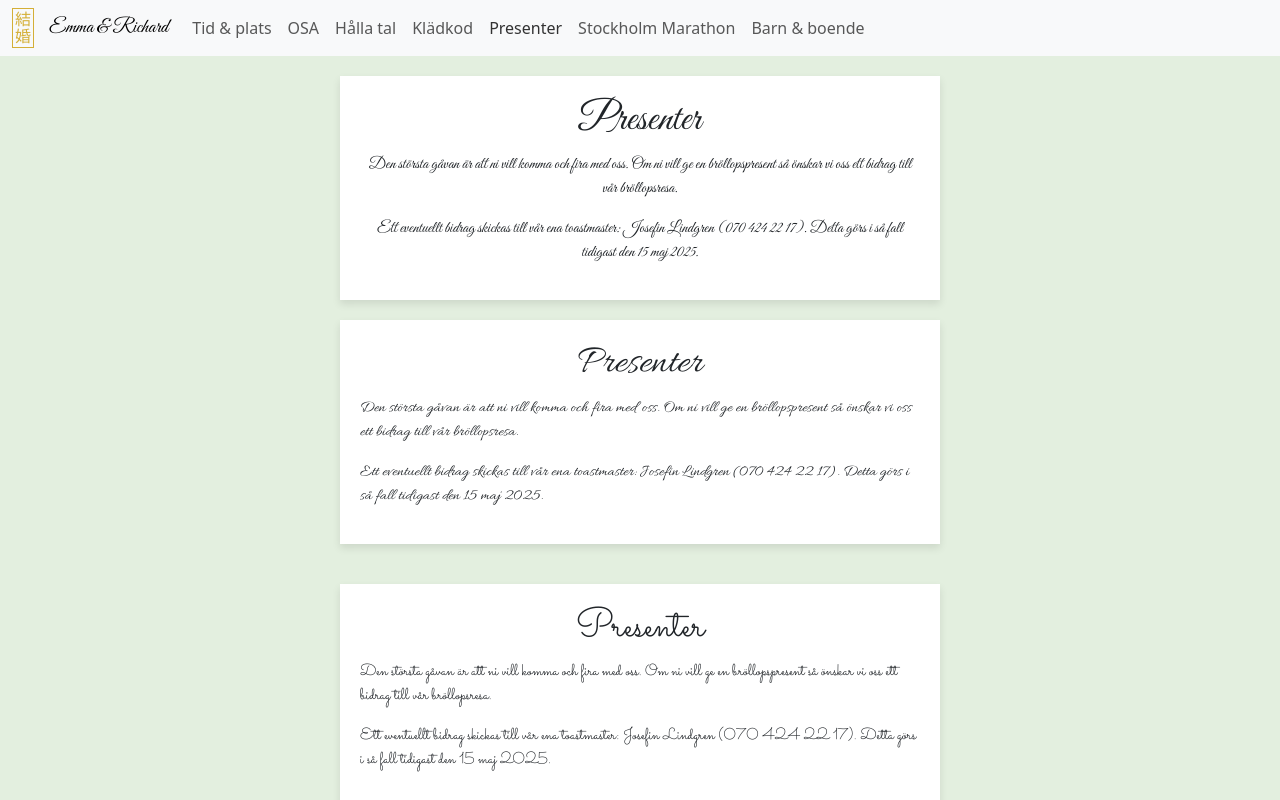
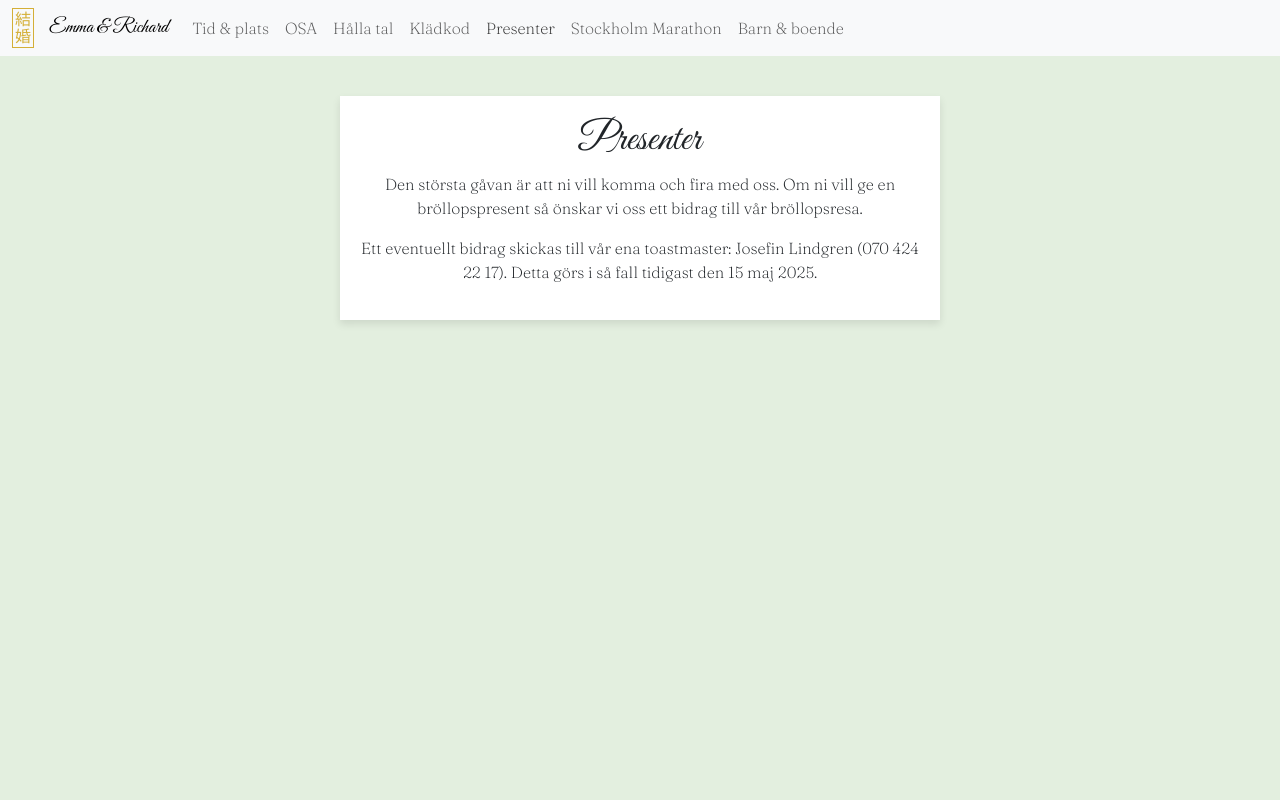
Before and after one commit to richarduggelberg/wedding, a React (Vite) app: page / in a window 1280 px wide. Both pictures are taken after a click on the link "Presenter". Shown: the top 800 px of the page. Built offline with nearby package versions, Linux system fonts and the light colour scheme.

Commit message:
wip changes

```diff
--- a/src/App.tsx
+++ b/src/App.tsx
@@ -10,10 +10,24 @@ import DressCodePage from "./components/DressCodePage";
 import GiftsPage from "./components/GiftsPage";
 
 const App = () => {
-  const title = "Emma & Richard";
   const navBarText = "";
 
   const [currentPage, setCurrentPage] = useState<string>("home");
+
+  // Mapping for page titles
+  const pageTitles: { [key: string]: string } = {
+    home: " ",
+    about: "Emma & Richard",
+    rsvp: "Emma & Richard",
+    speech: "Emma & Richard",
+    dresscode: "Emma & Richard",
+    kids: "Emma & Richard",
+    marathon: "Emma & Richard",
+    gifts: "Emma & Richard",
+  };
+
+  // Dynamically set title based on current page
+  const title = pageTitles[currentPage] || "Emma & Richard"; // Default to 'Emma & Richard' if no match
 
   return (
     <>
--- a/src/components/GiftsPage.tsx
+++ b/src/components/GiftsPage.tsx
@@ -9,193 +9,6 @@ const GiftsPage = () => {
           padding: "20px",
         }}
       >
-        {/* Existing Sections */}
-        <div
-          style={{
-            maxWidth: "600px",
-            margin: "0 auto",
-            padding: "20px",
-            boxShadow: "0 4px 8px rgba(0, 0, 0, 0.1)",
-            backgroundColor: "#fff",
-            textAlign: "center",
-            fontFamily: "'Great Vibes', cursive", // Great Vibes font
-          }}
-        >
-          <h1 style={{ textAlign: "center" }}>Presenter</h1>
-          <p>
-            Den största gåvan är att ni vill komma och fira med oss. Om ni vill
-            ge en bröllopspresent så önskar vi oss ett bidrag till vår
-            bröllopsresa.
-          </p>
-          <p>
-            Ett eventuellt bidrag skickas till vår ena toastmaster:
-            <> Josefin Lindgren (070 424 22 17). </>
-            Detta görs i så fall tidigast den 15 maj 2025.
-          </p>
-        </div>
-
-        <div
-          style={{
-            maxWidth: "600px",
-            margin: "20px auto",
-            padding: "20px",
-            boxShadow: "0 4px 8px rgba(0, 0, 0, 0.1)",
-            backgroundColor: "#fff",
-            fontFamily: "'Allura', cursive", // Allura font
-          }}
-        >
-          <h1 style={{ textAlign: "center" }}>Presenter</h1>
-          <p>
-            Den största gåvan är att ni vill komma och fira med oss. Om ni vill
-            ge en bröllopspresent så önskar vi oss ett bidrag till vår
-            bröllopsresa.
-          </p>
-          <p>
-            Ett eventuellt bidrag skickas till vår ena toastmaster:
-            <> Josefin Lindgren (070 424 22 17). </>
-            Detta görs i så fall tidigast den 15 maj 2025.
-          </p>
-        </div>
-
-        <div
-          style={{
-            maxWidth: "600px",
-            margin: "20px auto",
-            padding: "20px",
-            boxShadow: "0 4px 8px rgba(0, 0, 0, 0.1)",
-            backgroundColor: "#fff",
-            fontFamily: "'Sacramento', cursive", // Sacramento font
-          }}
-        >
-          <h1 style={{ textAlign: "center" }}>Presenter</h1>
-          <p>
-            Den största gåvan är att ni vill komma och fira med oss. Om ni vill
-            ge en bröllopspresent så önskar vi oss ett bidrag till vår
-            bröllopsresa.
-          </p>
-          <p>
-            Ett eventuellt bidrag skickas till vår ena toastmaster:
-            <> Josefin Lindgren (070 424 22 17). </>
-            Detta görs i så fall tidigast den 15 maj 2025.
-          </p>
-        </div>
-
-        <div
-          style={{
-            maxWidth: "600px",
-            margin: "20px auto",
-            padding: "20px",
-            boxShadow: "0 4px 8px rgba(0, 0, 0, 0.1)",
-            backgroundColor: "#fff",
-            fontFamily: "'Parisienne', cursive", // Parisienne font
-          }}
-        >
-          <h1 style={{ textAlign: "center" }}>Presenter</h1>
-          <p>
-            Den största gåvan är att ni vill komma och fira med oss. Om ni vill
-            ge en bröllopspresent så önskar vi oss ett bidrag till vår
-            bröllopsresa.
-          </p>
-          <p>
-            Ett eventuellt bidrag skickas till vår ena toastmaster:
-            <> Josefin Lindgren (070 424 22 17). </>
-            Detta görs i så fall tidigast den 15 maj 2025.
-          </p>
-        </div>
-
-        {/* Additional Sections with Elegant Serif Fonts */}
-        <div
-          style={{
-            maxWidth: "600px",
-            margin: "20px auto",
-            padding: "20px",
-            boxShadow: "0 4px 8px rgba(0, 0, 0, 0.1)",
-            backgroundColor: "#fff",
-            fontFamily: "'Playfair Display', serif", // Playfair Display font
-          }}
-        >
-          <h1 style={{ textAlign: "center" }}>Presenter</h1>
-          <p>
-            Den största gåvan är att ni vill komma och fira med oss. Om ni vill
-            ge en bröllopspresent så önskar vi oss ett bidrag till vår
-            bröllopsresa.
-          </p>
-          <p>
-            Ett eventuellt bidrag skickas till vår ena toastmaster:
-            <> Josefin Lindgren (070 424 22 17). </>
-            Detta görs i så fall tidigast den 15 maj 2025.
-          </p>
-        </div>
-
-        <div
-          style={{
-            maxWidth: "600px",
-            margin: "20px auto",
-            padding: "20px",
-            boxShadow: "0 4px 8px rgba(0, 0, 0, 0.1)",
-            backgroundColor: "#fff",
-            fontFamily: "'Crimson Text', serif", // Crimson Text font
-          }}
-        >
-          <h1 style={{ textAlign: "center" }}>Presenter</h1>
-          <p>
-            Den största gåvan är att ni vill komma och fira med oss. Om ni vill
-            ge en bröllopspresent så önskar vi oss ett bidrag till vår
-            bröllopsresa.
-          </p>
-          <p>
-            Ett eventuellt bidrag skickas till vår ena toastmaster:
-            <> Josefin Lindgren (070 424 22 17). </>
-            Detta görs i så fall tidigast den 15 maj 2025.
-          </p>
-        </div>
-
-        <div
-          style={{
-            maxWidth: "600px",
-            margin: "20px auto",
-            padding: "20px",
-            boxShadow: "0 4px 8px rgba(0, 0, 0, 0.1)",
-            backgroundColor: "#fff",
-            fontFamily: "'Merriweather', serif", // Merriweather font
-          }}
-        >
-          <h1 style={{ textAlign: "center" }}>Presenter</h1>
-          <p>
-            Den största gåvan är att ni vill komma och fira med oss. Om ni vill
-            ge en bröllopspresent så önskar vi oss ett bidrag till vår
-            bröllopsresa.
-          </p>
-          <p>
-            Ett eventuellt bidrag skickas till vår ena toastmaster:
-            <> Josefin Lindgren (070 424 22 17). </>
-            Detta görs i så fall tidigast den 15 maj 2025.
-          </p>
-        </div>
-
-        <div
-          style={{
-            maxWidth: "600px",
-            margin: "20px auto",
-            padding: "20px",
-            boxShadow: "0 4px 8px rgba(0, 0, 0, 0.1)",
-            backgroundColor: "#fff",
-            fontFamily: "'Lora', serif", // Lora font
-          }}
-        >
-          <h1 style={{ textAlign: "center" }}>Presenter</h1>
-          <p>
-            Den största gåvan är att ni vill komma och fira med oss. Om ni vill
-            ge en bröllopspresent så önskar vi oss ett bidrag till vår
-            bröllopsresa.
-          </p>
-          <p>
-            Ett eventuellt bidrag skickas till vår ena toastmaster:
-            <> Josefin Lindgren (070 424 22 17). </>
-            Detta görs i så fall tidigast den 15 maj 2025.
-          </p>
-        </div>
-
         {/* New Section with Fraunces Font */}
         <div
           style={{
@@ -206,9 +19,17 @@ const GiftsPage = () => {
             backgroundColor: "#fff",
             fontFamily: "'Fraunces', serif", // Fraunces font
             fontWeight: 200, // Thinner weight
+            textAlign: "center", // Center the text in this div
           }}
         >
-          <h1 style={{ textAlign: "center" }}>Presenter</h1>
+          <h1
+            style={{
+              textAlign: "center",
+              fontFamily: "'Great Vibes', cursive",
+            }}
+          >
+            Presenter
+          </h1>
           <p>
             Den största gåvan är att ni vill komma och fira med oss. Om ni vill
             ge en bröllopspresent så önskar vi oss ett bidrag till vår
--- a/src/components/HomePage.tsx
+++ b/src/components/HomePage.tsx
@@ -9,13 +9,28 @@ const HomePage = () => {
           flexDirection: "column",
           alignItems: "center",
           textAlign: "center",
+          fontFamily: "'Fraunces', serif", // Fraunces font
+          fontWeight: 200, // Thinner weight
         }}
       >
-        <h1 style={{ marginBottom: "10px", marginTop: "30px" }}>
-          Vi gifter oss!
+        <p style={{ fontSize: "16px", marginTop: "30px", color: "#555" }}>
+          Välkommen på bröllop
+        </p>
+        <h1
+          style={{
+            fontFamily: "'Great Vibes', cursive",
+            marginBottom: "10px",
+            marginTop: "10px",
+            fontSize: "45px", // Further reduced size for a lighter feel
+            color: "#666", // Lighter gray color for a soft effect
+            textShadow: "0.3px 0.3px 1px rgba(0, 0, 0, 0.08)", // Softer shadow
+            opacity: 0.9, // Reduced opacity to make it appear lighter
+          }}
+        >
+          Emma och Richard
         </h1>
         <p style={{ fontSize: "16px", marginBottom: "30px", color: "#555" }}>
-          Lördag 31 Maj 2025
+          31 Maj 2025
         </p>
         <div
           style={{
@@ -42,8 +57,9 @@ const HomePage = () => {
             alignItems: "center",
           }}
         >
-          <p style={{ fontSize: "20px", margin: "30px", color: "#555" }}>
-            Vi ska gifta oss i vår och ser så mycket fram emot att fira med er!
+          <p style={{ margin: "30px", color: "#555" }}>
+            Äntligen bröllop! Vi ska gifta oss i vår och ser så mycket fram emot
+            att fira med er!
           </p>
         </div>
       </div>
--- a/src/components/TopNavList.tsx
+++ b/src/components/TopNavList.tsx
@@ -8,7 +8,13 @@ interface Props {
 function TopNavList({ setPage, onNavItemClick }: Props) {
   return (
     <>
-      <ul className="navbar-nav me-auto mb-2 mb-lg-0 m-50 d-flex justify-content-around">
+      <ul
+        className="navbar-nav me-auto mb-2 mb-lg-0 m-50 d-flex justify-content-around"
+        style={{
+          fontFamily: "'Fraunces', serif", // Fraunces font
+          fontWeight: 200, // Thinner weight
+        }}
+      >
         <TopNavListItem
           onClick={() => {
             setPage("about");
```
Also changed, not shown: src/components/KidsPage.tsx (+47 -20 lines).
